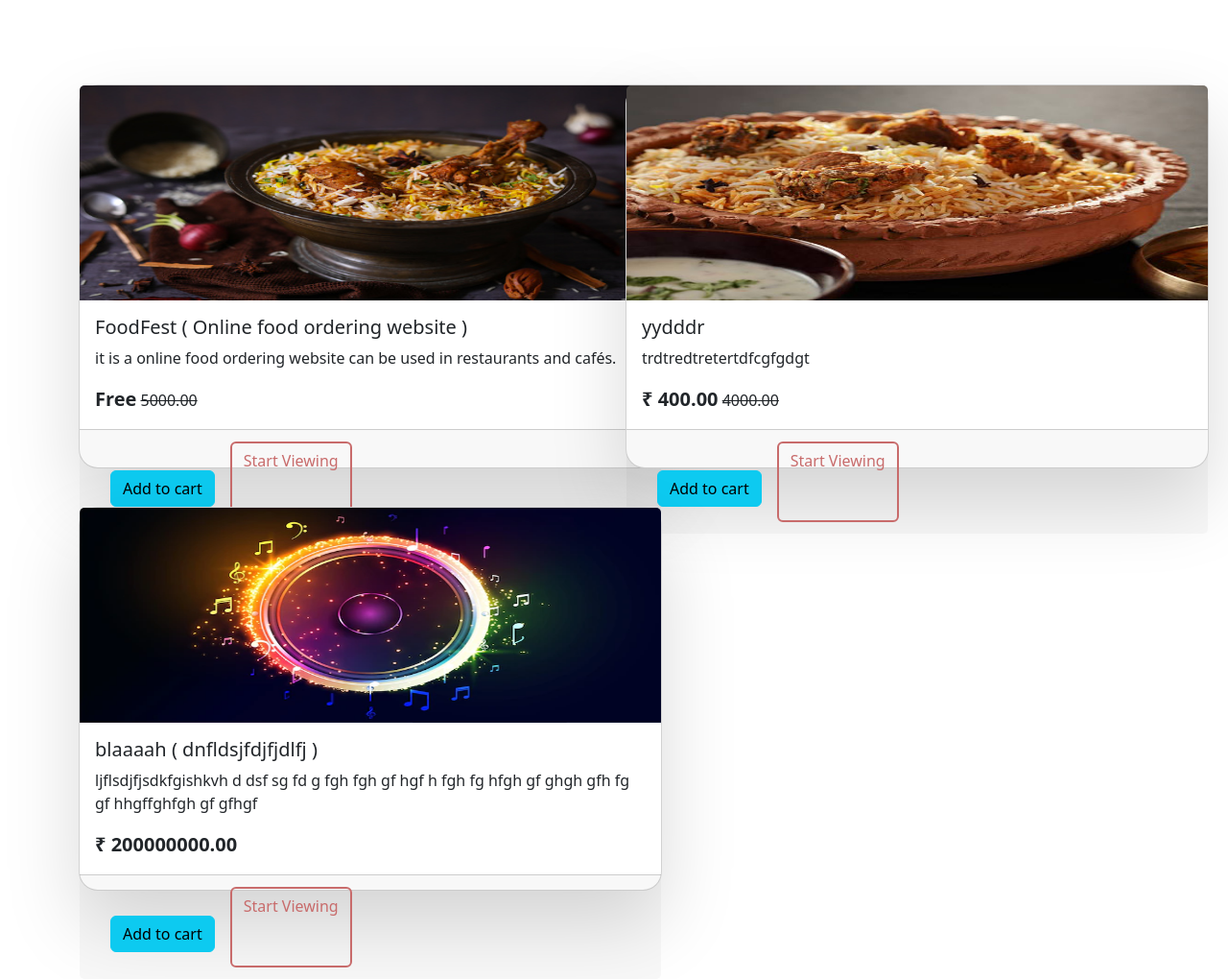
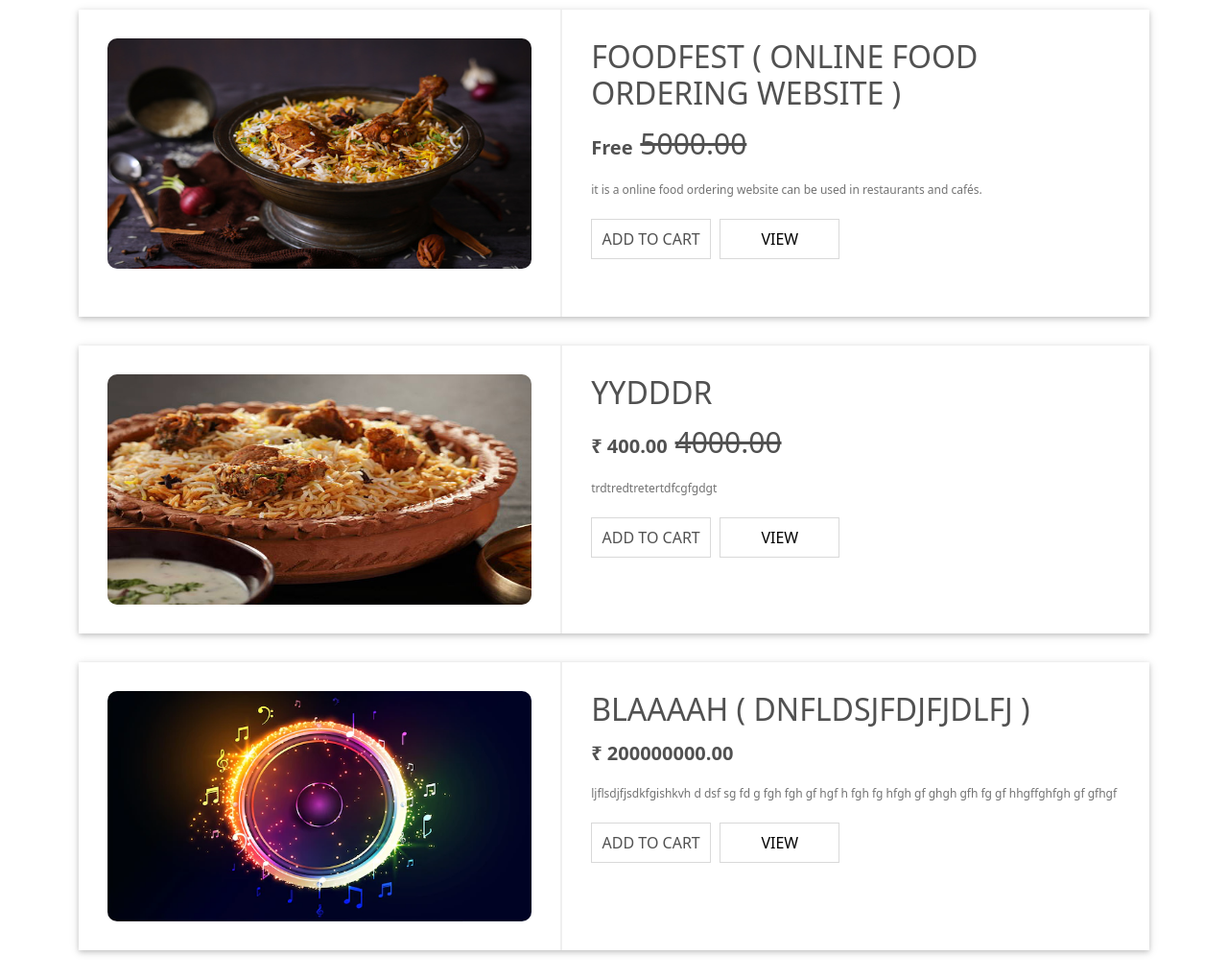
Before and after one commit to itz-A53-K/projectHub, a Django app: page /projects/ in a window 1280 px wide. Shown: the part 70-1090 px from the top of the page at 96% size. After the commit the page ends 1065 px from the top, so only its background shows below. Run offline with Django 4.2, Linux system fonts and the light colour scheme; data comes from the database, SQL or seed files in the repository.

Commit message:
College Project Sell

```diff
--- a/static/user/css/indexpage.css
+++ b/static/user/css/indexpage.css
@@ -80,3 +80,86 @@
     box-shadow: 0 35px 80px rgba(0,0,0,0.15);
     overflow: hidden;
   }
+
+
+  .afterLine {
+    display: flex;
+    flex-direction: column;
+    align-items: center;
+    transition: 0.2s ease-in;
+  }
+  .afterLine::after {
+    content: " ";
+    width: 65%;
+    height: 1.9px;
+    margin-top: 6px;
+    border-radius: 20px;
+    color: red;
+    background: linear-gradient(
+      100deg,
+      rgb(255, 255, 255),
+      rgb(221, 32, 32),
+      rgb(255, 255, 255)
+    );
+    transition: 0.2s ease-in;
+  }
+
+  .activePage{
+    display: flex;
+    flex-direction: column;
+    align-items: center;
+    margin-top: -3px;
+
+  }
+  .activePage:after{
+    content: " ";
+    width: 75%;
+    margin-top: 2px;
+    height: 1.7px;
+    border-radius: 20px;
+    background: rgb(255, 0, 0);
+    transition: 0.2s ease-in;
+  }
+
+  .mar-top{
+    margin-top: 10vh;
+  }
+
+  .btnDesign1{
+    font-size: 1rem;
+    font-weight:500;
+    transition: .1s ease-in;
+    color: #c86b6b;
+    border: 2px solid #c86b6b;
+  }
+
+  .btnDesign1:hover{
+    font-size: 1rem;
+    background: linear-gradient(100deg,#c86b6b,rgb(227 145 226),#e0c6e8);
+    border: 2px solid #c86b6b;
+  }
+
+  /* body{
+    display: flex;
+    justify-content: center;
+    align-items: center;
+    min-height: 100vh;
+    background:linear-gradient(45deg,#fbda61,#ff5acd) ;
+
+  } */
+
+  input[type="button"]{
+    width: 25%;
+    height: 40px;
+    margin: 2vh;
+    border: 1px solid;
+    background: linear-gradient(120deg,#053452, #38034f);
+    border-radius: 25px;
+    font-size: 15px;
+    color: #e9f4fb;
+    font-weight: 400;
+    cursor: pointer;
+    outline: none;
+    margin-left: 200%;
+
+  }
--- /dev/null
+++ b/static/user/css/project-cards.css
@@ -0,0 +1,91 @@
+.project-card-placeholder {
+  display: grid;
+  grid-template-columns: repeat(auto-fill, minmax(650px, 1fr));
+  gap: 10px;
+}
+
+.card-pro {
+  /* width: 650px; */
+  display: flex;
+  background: white;
+  box-shadow: 0 2px 5px 0 rgba(0, 0, 0, 0.16), 0 2px 10px 0 rgba(0, 0, 0, 0.12);
+  transition: all 0.3s;
+  margin-bottom: 10px;
+  margin-top: 10px;
+}
+.card-pro:hover {
+  box-shadow: 0 8px 17px 0 rgba(0, 0, 0, 0.2), 0 6px 20px 0 rgba(0, 0, 0, 0.19);
+}
+
+.card-pro .photo {
+  padding: 30px;
+  width: 45%;
+  text-align: center;
+  float: left;
+}
+.card-pro .photo img {
+  max-height: 240px;
+}
+.card-pro .description {
+  padding: 30px;
+  float: left;
+  width: 55%;
+  border-left: 2px solid #efefef;
+}
+.card-pro .description h1 {
+  color: #515151;
+  font-weight: 300;
+  padding-top: 15px;
+  margin: 0;
+  font-size: 30px;
+  font-weight: 300;
+}
+.card-pro .description h2 {
+  color: #515151;
+  margin: 0;
+  text-transform: uppercase;
+  font-weight: 500;
+}
+.card-pro .description h4 {
+  margin: 0;
+  color: #727272;
+  text-transform: uppercase;
+  font-weight: 500;
+  font-size: 12px;
+}
+.card-pro .description p {
+  font-size: 12px;
+  line-height: 20px;
+  color: #727272;
+  padding: 20px 0;
+  margin: 0;
+}
+.card-pro .description button {
+  outline: 0;
+  border: 0;
+  background: none;
+  border: 1px solid #d9d9d9;
+  padding: 8px 0px;
+  margin-bottom: 30px;
+  color: #515151;
+  text-transform: uppercase;
+  width: 125px;
+  font-family: inherit;
+  margin-right: 5px;
+  transition: all 0.3s ease;
+  font-weight: 500;
+}
+.card-pro .description button:hover {
+  border: 1px solid #aedaa6;
+  color: #aedaa6;
+  cursor: pointer;
+}
+
+.card-pro .description button a {
+    text-decoration: none;
+    color: black;
+}
+
+.card-pro .description button:hover a {
+    color: #aedaa6;
+  }
--- a/static/user/css/style.css
+++ /dev/null
@@ -1,81 +0,0 @@
-.afterLine {
-  display: flex;
-  flex-direction: column;
-  align-items: center;
-  transition: 0.2s ease-in;
-}
-.afterLine::after {
-  content: " ";
-  width: 65%;
-  height: 1.9px;
-  margin-top: 6px;
-  border-radius: 20px;
-  color: red;
-  background: linear-gradient(
-    100deg,
-    rgb(255, 255, 255),
-    rgb(221, 32, 32),
-    rgb(255, 255, 255)
-  );
-  transition: 0.2s ease-in;
-}
-
-.activePage{
-  display: flex;
-  flex-direction: column;
-  align-items: center;
-  margin-top: -3px;
-
-}
-.activePage:after{
-  content: " ";
-  width: 75%;
-  margin-top: 2px;
-  height: 1.7px;
-  border-radius: 20px;
-  background: rgb(255, 0, 0);
-  transition: 0.2s ease-in;
-}
-
-.mar-top{
-  margin-top: 10vh;
-}
-
-.btnDesign1{
-  font-size: 1rem;
-  font-weight:500;
-  transition: .1s ease-in;
-  color: #c86b6b;
-  border: 2px solid #c86b6b;
-}
-
-.btnDesign1:hover{
-  font-size: 1rem;
-  background: linear-gradient(100deg,#c86b6b,rgb(227 145 226),#e0c6e8);
-  border: 2px solid #c86b6b;
-}
-
-/* body{
-  display: flex;
-  justify-content: center;
-  align-items: center;
-  min-height: 100vh;
-  background:linear-gradient(45deg,#fbda61,#ff5acd) ;
-
-} */
-
-input[type="button"]{
-  width: 25%;
-  height: 40px;
-  margin: 2vh;
-  border: 1px solid;
-  background: linear-gradient(120deg,#053452, #38034f);
-  border-radius: 25px;
-  font-size: 15px;
-  color: #e9f4fb;
-  font-weight: 400;
-  cursor: pointer;
-  outline: none;
-  margin-left: 200%;
-
-}
--- a/templates/user/basic.html
+++ b/templates/user/basic.html
@@ -10,6 +10,7 @@
       <link rel="stylesheet" href="{% static 'user/css/authstyle.css'%}" />
       <link rel="stylesheet" href="{% static 'user/css/style.css'%}" />
       <link rel="stylesheet" href="{% static 'user/css/indexpage.css'%}" />
+      <link rel="stylesheet" href="{% static 'user/css/project-cards.css'%}" />
     {%endblock%}
 
   </head>
--- a/templates/user/projects.html
+++ b/templates/user/projects.html
@@ -2,7 +2,8 @@
 {%block title%}Project-Hub - Projects Available{%endblock%}
 
 {%block body%}
-<section class="mar-top">
+<div class="container">
+    {% comment %} Alert Message Dialog Start {% endcomment %}
     {% if messages %}
         {% for message in messages %}
             <div {% if message.tags %} class="alert  my-1 border-{{ message.tags }} alert-dismissible fade show alert-{{ message.tags }} myAlert" {% endif %} role="alert" >
@@ -11,20 +12,19 @@
             </div>
         {% endfor %}
     {% endif %}
-    <div class="container mt-3">
-        <div class="row row-cols-1 row-cols-md-2 g-4">
+    {% comment %} Alert Message Dialog Ends {% endcomment %}
+
+   <div class="project-card-placeholder">
         {% for i in proj %}
-                <div class="col">
-                        <div class="card my-2" style="width: 38rem; min-height:50vh">
-                            <a href="/projects/{{i.proj_id}} " style="">
-                                <img src="/media/{{i.default_image}}" class="card-img-top" alt="..." style="height:28vh">
-                            </a>
-                            <div class="card-body" style="height:22vh">
-                                <h5 class="card-title">{{i.title}} {% if i.short_Desc %}<span> ( {{i.short_Desc}} )</span>{% endif %}</h5>
-                                <p class="card-text" style="">{{i.full_Desc| truncatechars:200}}</p>
-                                <p class="card-text " style="">
-
-                                    {% if  i.free %}
+        {% comment %} <div class="col"> {% endcomment %}
+            <div class="card-pro">
+                    <div class="photo">
+                        <img src="/media/{{i.default_image}}" style="width: 100%; height: 100%; border-radius: 10px" >
+                    </div>
+                    <div class="description">
+                        <h2>{{i.title}} {% if i.short_Desc %}<span> ( {{i.short_Desc}} )</span>{% endif %}</h2>
+                        {% comment %} <h4>Popular House Plant</h4> {% endcomment %}
+                        <h1>{% if  i.free %}
                             <span class="fw-semibold fs-5">Free</span>
                             <span class="text-decoration-line-through"> {{i.price}}0</span>
                         {% elif i.discounted_price %}
@@ -32,28 +32,31 @@
                             <span class="text-decoration-line-through"> {{i.price}}0</span>
                         {%else%}
                             <span class="fw-semibold fs-5"> ₹ {{i.price}}0</span>
-                                    {%endif%}
-                                </p>
+                        {%endif%}</h1>
+                        <p>{{i.full_Desc| truncatechars:200}}</p>
+                        <button>Add to Cart</button>
+                        <button><a href="/projects/{{i.proj_id}}">View</a></button>
                     </div>
-                            <div class="card-footer text-muted d-flex">
-                                <form action="/handleAddToCart/{{i.proj_id}}" method="post">
+            </div>
+        {% comment %} </div> {% endcomment %}
+        {% endfor %}
+    </div>
+</div>
+
+<script>
+// TODO
+
+{% comment %} /handleAddToCart/{{i.proj_id}}
+
 {% csrf_token %}
-
                                     {% if  i.free %}
                                         <input type= "hidden" value="0" name= "price">
                                     {% elif i.discounted_price %}
                                         <input type= "hidden" value="{{i.discounted_price}}" name= "price">
                                     {%else%}
                                         <input type= "hidden" value="{{i.price}}" name= "price">
-                                    {%endif%}
-                                    <button type="submit" class="btn btn-info my-1 mx-3">Add to cart</button>
-                                </form>
-                                <a href="/projects/{{i.proj_id}}" class="btn btnDesign1 my-1">Start Viewing</a>
-                            </div>
-                        </div>
-                </div>
-            {% endfor %}
-        </div>
-    </div>
-</section>
+                                    {%endif%} {% endcomment %}
+
+</script>
+
 {%endblock%}
```
Lines whose indentation alone changed are shown as unchanged.
